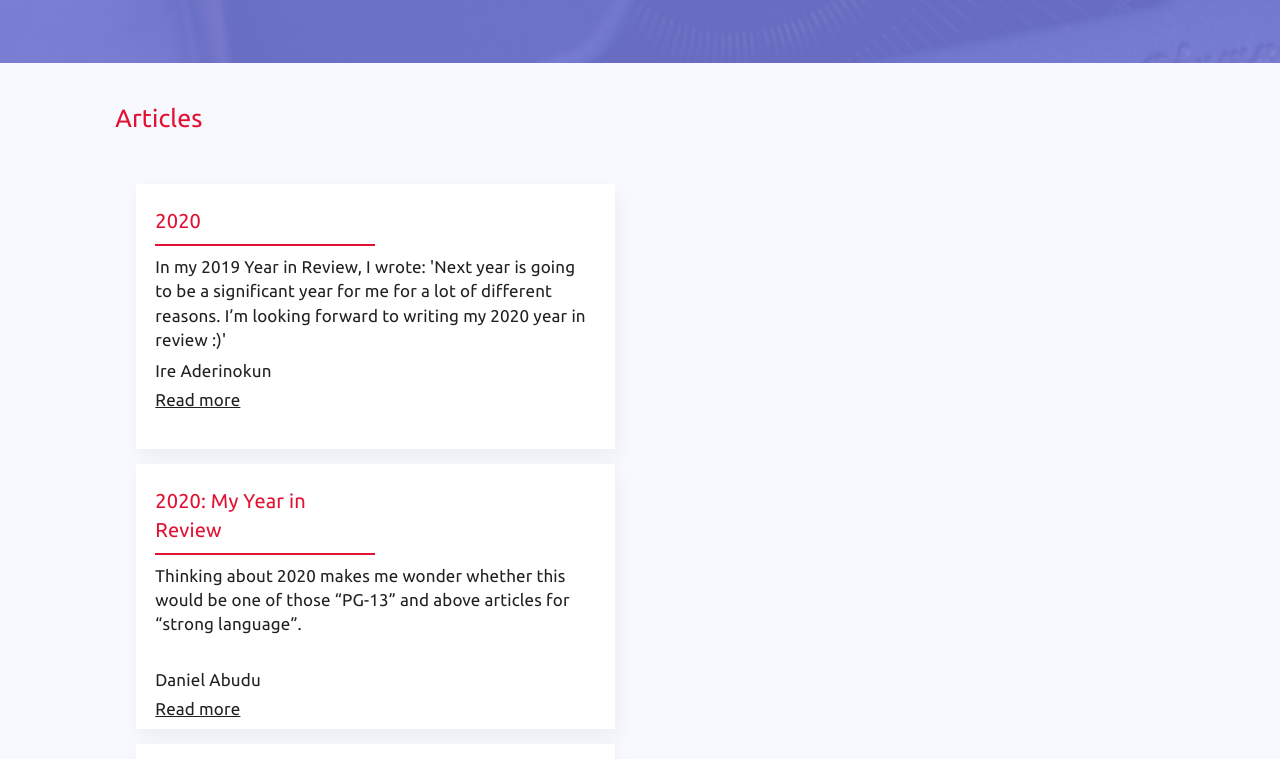
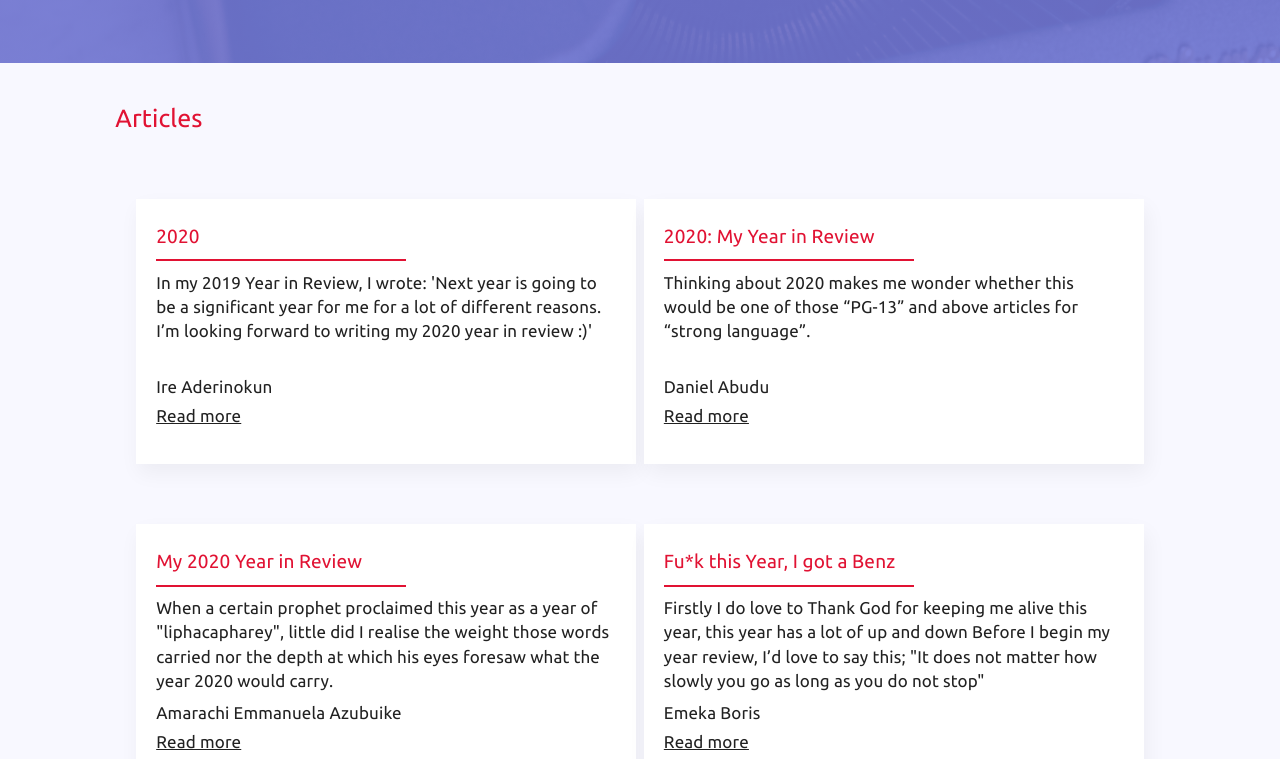
Before and after one commit to kaf-lamed-beyt/year-in-review, a Next.js app: page / in a window 1280 px wide. Shown: the part 580-1339 px from the top of the page. Built offline with nearby package versions, Linux system fonts and the light colour scheme.

Commit message:
fix card view

```diff
--- a/components/card/style/card.module.scss
+++ b/components/card/style/card.module.scss
@@ -1,5 +1,5 @@
 .root {
-  width: 95%;
+  width: 500px;
   height: 265px;
   margin: 3% 0;
   box-shadow: 3px 9px 20px rgba(0, 0, 0, 0.05);
@@ -13,6 +13,7 @@
 @media only screen and (max-width: 768px) {
   .root {
     font-size: 10px;
-    height: 100%;
+    width: 100%;
+    height: 256px;
   }
 }
--- a/src/articles.js
+++ b/src/articles.js
@@ -22,4 +22,12 @@ export const articles = [
     readMore:
       'https://medium.com/@amarachiazubuike/my-2020-year-in-review-fc088a1d5857',
   },
+  {
+    title: 'Fu*k this Year, I got a Benz',
+    previewText:
+      'Firstly I do love to Thank God for keeping me alive this year, this year has a lot of up and down Before I begin my year review, I’d love to say this; "It does not matter how slowly you go as long as you do not stop"',
+    author: 'Emeka Boris',
+    readMore:
+      'https://emekaboris.medium.com/fu-k-this-year-i-got-a-benz-f0cf68c99536',
+  },
 ]
--- a/src/container/content/index.js
+++ b/src/container/content/index.js
@@ -9,16 +9,13 @@ const Content = () => {
     <section className={contentStyle.content}>
       <section className={contentStyle.projects} id="articles">
         <p className={contentStyle.title}>Articles</p>
-        <Grid container>
+        <Grid container xs>
           <div className={contentStyle.cardZone}>
-            <Grid item lg={6} xs={12}>
             {articles.map((article, index) => {
               return (
                 <Card key={index}>
                   <div className={contentStyle.details}>
-                      <p className={contentStyle.articleTitle}>
-                        {article.title}
-                      </p>
+                    <p className={contentStyle.articleTitle}>{article.title}</p>
                     <p className={contentStyle.projBody}>
                       {article.previewText}
                     </p>
@@ -32,7 +29,6 @@ const Content = () => {
                 </Card>
               )
             })}
-            </Grid>
           </div>
         </Grid>
       </section>
--- a/src/container/content/style/content.module.scss
+++ b/src/container/content/style/content.module.scss
@@ -8,9 +8,9 @@
   padding-bottom: 15%;
 }
 .articleTitle {
-  font-size: 20px;
+  font-size: 19px;
   color: rgba(225, 18, 51);
-  width: 220px;
+  width: 250px;
   border-bottom: 2px solid rgba(225, 18, 51);
   padding: 2% 0;
   &:hover {
@@ -22,6 +22,7 @@
   margin: 3% 0;
   padding: 0 2%;
   display: flex;
+  flex-wrap: wrap;
   justify-content: space-between;
 }
 .details {
```
Lines whose indentation alone changed are shown as unchanged.
